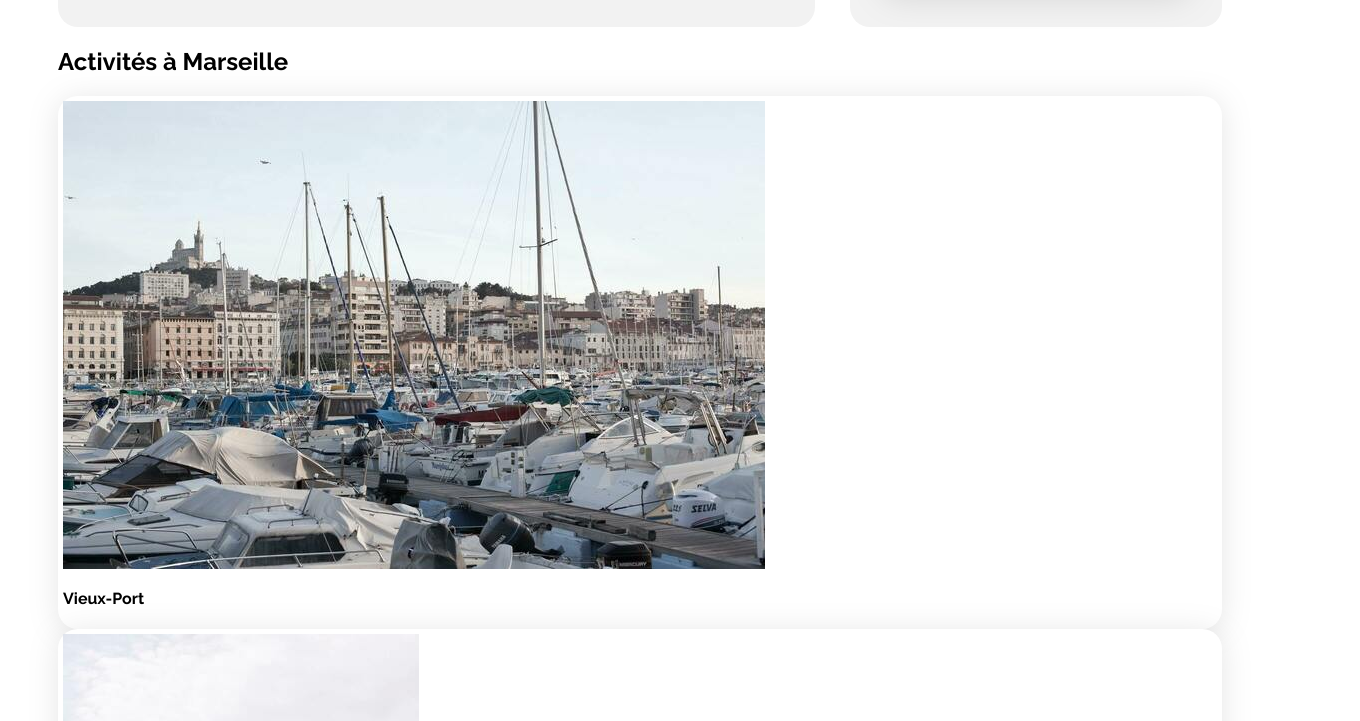
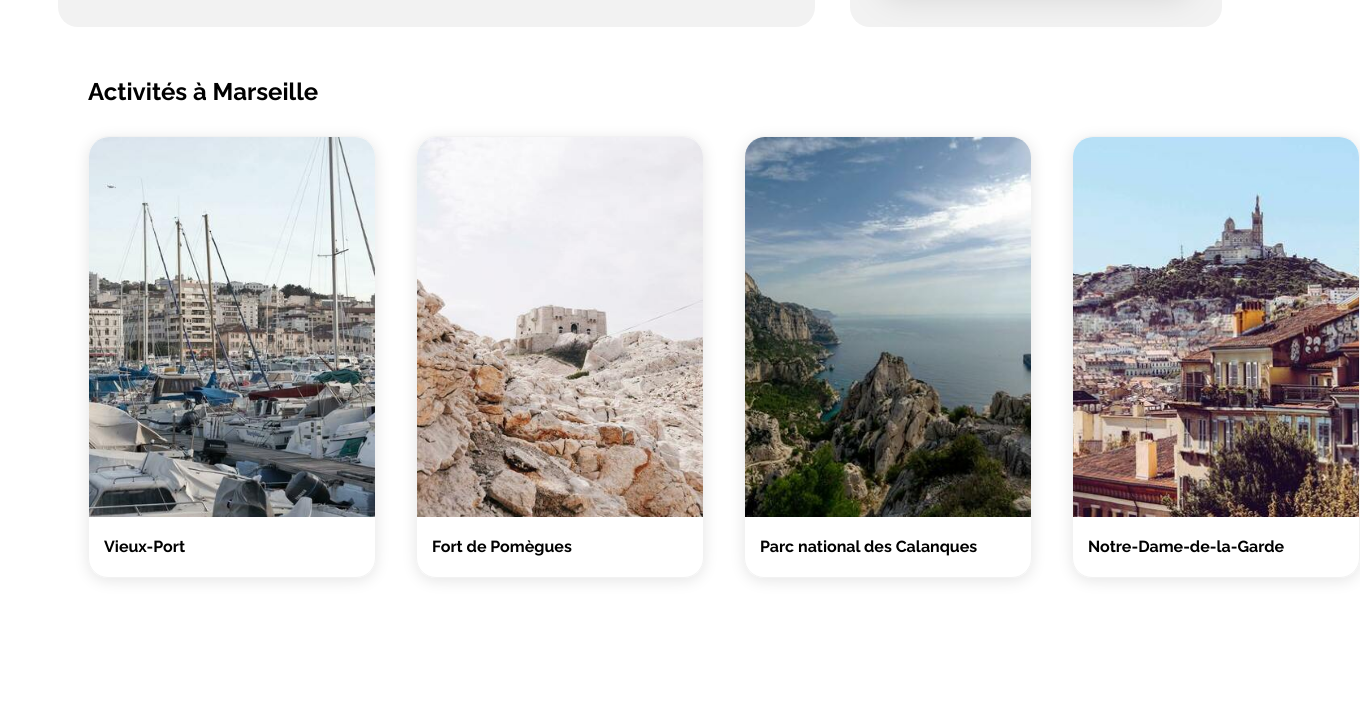
Before and after one commit to JChantry/Projet1_Booki, a plain HTML site: page index.html in a window 1280 px wide. Shown: the part 1079-1800 px from the top of the page, 1360 px wide, since content can reach past the window. After the commit the page ends 1695 px from the top, so only its background shows below. Drawn offline with Linux system fonts and the light colour scheme.

Commit message:
rajout activités à Marseille

```diff
--- a/css/style.css
+++ b/css/style.css
@@ -22,7 +22,7 @@ body {
     margin: none;
     width: 100%;
     max-width: 1440px;
-    padding: 0 50px;
+    padding: 0px 50px;
     box-sizing: border-box;
 }
 
@@ -341,8 +341,42 @@ header {
     margin-bottom: 5px;
 }
 
+/* Partie Activités à Marseille */
 
+.activities_marseille {
+    margin-top: 50px;
+    width: 95%;
+    padding: 0px 30px 30px 30px;
+}
+.activities_marseille_title {
+    font-size: x-large;
+    margin-bottom: 30px;
+}
 
+.activities_marseille_cards {
+    display: flex;
+    gap: 40px;
+}
+
+.activities_marseille_cards a {
+    min-width: 286px;
+    height: 440px;
+    border-radius: 20px;
+    border: 1px solid #F2F2F2;
+    box-shadow: 0px 3px 15px rgba(0, 0, 0, 0.1);
+}
+
+.activities_marseille_cards img {
+    width: 100%;
+    height: 380px;
+    border-radius: 20px 20px 0px 0px;
+    object-fit: cover;
+}
+
+.activities_marseille_cards .card-title {
+    font-size: medium;
+    padding-left: 15px;
+}
 
 /* Le code ci-dessous correspond à la version responsive uniquement */
 
--- a/index.html
+++ b/index.html
@@ -260,28 +260,28 @@
                 </section>
             </div>
             <section class="activities_marseille">
-                <h2 class="activities_marseille-title">Activités à Marseille</h2>
+                <h2 class="activities_marseille_title">Activités à Marseille</h2>
                 <div class="activities_marseille_cards">
                     <a href="#">
-                        <article class="card">
+                        <article class="activitiesCard">
                             <img src=".\images\activites\reno-laithienne.jpg" alt="vue du Vieux-Port">
                             <h3 class="card-title">Vieux-Port</h3>
                         </article>
                     </a>
                     <a href="#">
-                        <article class="card">
+                        <article class="activitiesCard">
                             <img src=".\images\activites\paul-hermann.jpg" alt="Fort de Pomègues">
                             <h3 class="card-title">Fort de Pomègues</h3>
                         </article>
                     </a>
                     <a href="#">
-                        <article class="card">
+                        <article class="activitiesCard">
                             <img src=".\images\activites\kilyan-sockalingum.jpg" alt="Les Calanques">
                             <h3 class="card-title">Parc national des Calanques</h3>
                         </article>
                     </a>
                     <a href="#">
-                        <article class="card">
+                        <article class="activitiesCard">
                             <img src=".\images\activites\florian-wehde.jpg" alt="Notre Dame de la Garde">
                             <h3 class="card-title">Notre-Dame-de-la-Garde</h3>
                         </article>
```
